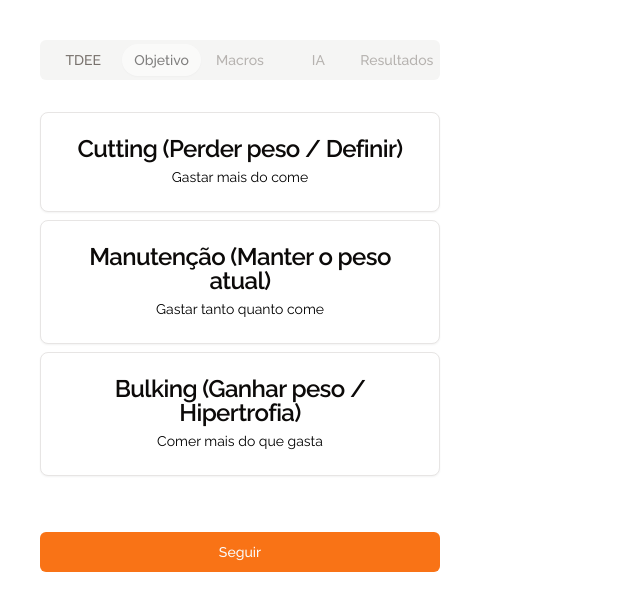
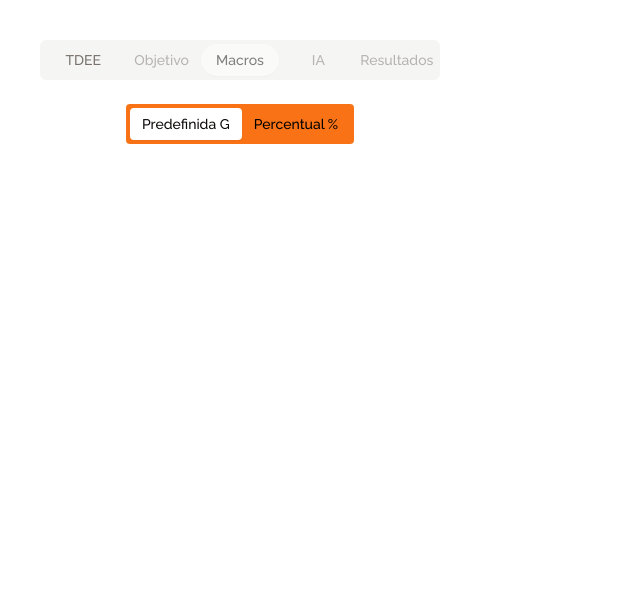
Before and after one commit to itpaulin/ai-diet-calculator, a Next.js app: page /metricas in a window 1280 px wide. Shown: the top 610 px of the page, without its empty margins (0-640 px from the left). Built offline with nearby package versions, Linux system fonts and the light colour scheme; a web font is replaced by a local one.

Commit message:
feat: add component macros

```diff
--- /dev/null
+++ b/src/app/metricas/components/macros.tsx
@@ -0,0 +1,43 @@
+import { Form, FormControl, FormItem, FormLabel, FormMessage } from '@/components/ui/form'
+import { Label } from '@/components/ui/label'
+import { RadioGroup, RadioGroupItem } from '@/components/ui/radio-group'
+import { Tabs, TabsContent, TabsList, TabsTrigger } from '@/components/ui/tabs'
+import { useForm } from 'react-hook-form'
+import { z } from 'zod'
+
+const FormSchema = z.object({})
+const Macros = () => {
+  const form = useForm()
+  const onSubmit = (values: z.infer<typeof FormSchema>) => {
+    console.log(values)
+  }
+  return (
+    <div className='flex flex-row justify-center '>
+      <Tabs className='pt-4' defaultValue='preset'>
+        <TabsList className='rounded-sm bg-primary text-black'>
+          <TabsTrigger value='preset'>Predefinida G</TabsTrigger>
+          <TabsTrigger value='custom'>Percentual %</TabsTrigger>
+        </TabsList>
+        <TabsContent value='preset'>
+          <Form {...form}>
+            <form onSubmit={form.handleSubmit(onSubmit)}>
+              {/* <FormField
+                control={form.control}
+                name=""
+                render={({field}) = > (
+                  <FormItem>
+              <FormLabel>Username</FormLabel>
+              <FormControl>
+                <Input placeholder="shadcn" {...field} />
+              </FormControl>
+              <FormMessage />
+            </FormItem> */}
+            </form>
+          </Form>
+        </TabsContent>
+      </Tabs>
+    </div>
+  )
+}
+
+export default Macros
--- a/src/app/metricas/page.tsx
+++ b/src/app/metricas/page.tsx
@@ -5,8 +5,9 @@ import { useEffect, useState } from 'react'
 import { Tdee } from './components/tdee'
 import { ITdee } from '@/models/tdee-interface'
 import Objective from './components/objective'
+import Macros from './components/macros'
 function Metricas() {
-  const [tab, setTab] = useState<string>('objective')
+  const [tab, setTab] = useState<string>('macros')
   const [hasTdee, setHasTdee] = useState<boolean>(false)
   const [hasObjective, setHasObjective] = useState<boolean>(false)
   const [hasMacros, setHasMacros] = useState<boolean>(false)
@@ -16,16 +17,16 @@ function Metricas() {
   const onTabChange = (value: string) => {
     setTab(value)
   }
-  useEffect(() => {
-    if (hasTdee === true) {
-      onTabChange('objective')
-    }
-  }, [hasTdee])
-  useEffect(() => {
-    if (hasObjective === true) {
-      onTabChange('macros')
-    }
-  }, [hasObjective])
+  // useEffect(() => {
+  //   if (hasTdee === true) {
+  //     onTabChange('objective')
+  //   }
+  // }, [hasTdee])
+  // useEffect(() => {
+  //   if (hasObjective === true) {
+  //     onTabChange('macros')
+  //   }
+  // }, [hasObjective])
 
   return (
     <>
@@ -54,6 +55,9 @@ function Metricas() {
           <TabsContent value='objective'>
             <Objective setHasObjective={setHasObjective} />
           </TabsContent>
+          <TabsContent value='macros'>
+            <Macros />
+          </TabsContent>
         </Tabs>
       </div>
       {/* <NavegationButtons Back={() => console.log('oi')} Next={() => console.log('oi')} /> */}
```
